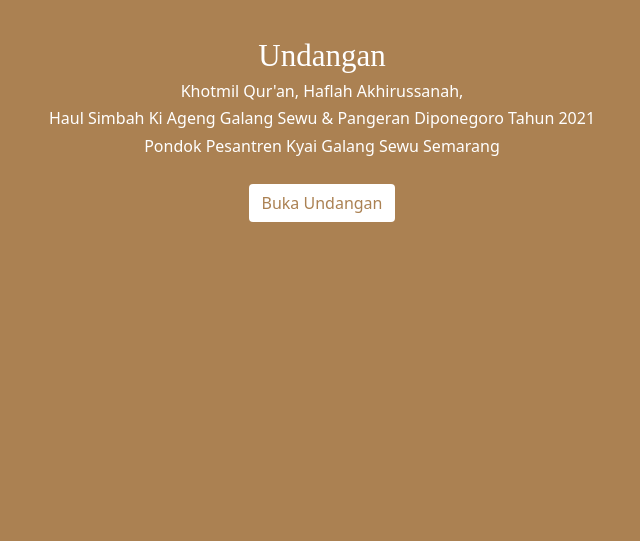
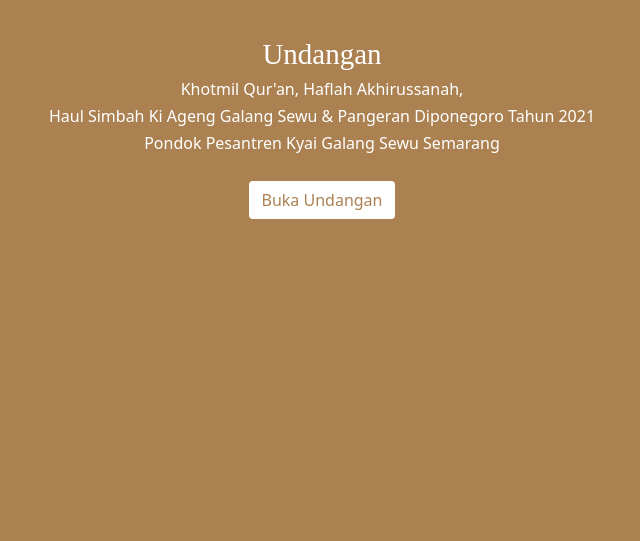
Before and after one commit to kyaigalangsewu/undanganHaul, a plain HTML site: page index.html in a window 1280 px wide. Shown: the part 259-800 px from the top of the page, 318-958 px from the left. Drawn offline with nearby package versions, Linux system fonts and the light colour scheme; a web font is replaced by a local one.

Commit message:
memperbaiki font

```diff
--- a/style.css
+++ b/style.css
@@ -4,7 +4,7 @@
 }
 h1{
     font-family: "Hugheid";
-    font-size: 31px;
+    font-size: 29px;
     color: #AB8152;
 }
 .footer h3{
```
